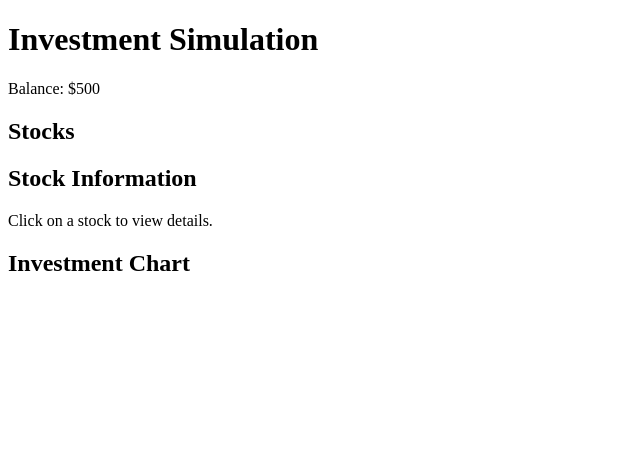
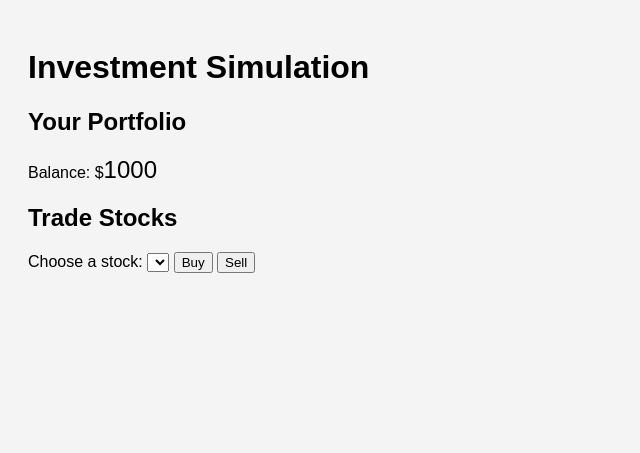
Before and after one commit to MariaAntoniaTonha/Investment-Simulation, a plain HTML site: page index.html in a window 1280 px wide. Shown: the whole page, without its empty margins (0-640 px from the left). Drawn offline with nearby package versions, Linux system fonts and the light colour scheme.

Commit message:
Update index.html

```diff
--- a/index.html
+++ b/index.html
@@ -4,28 +4,23 @@
   <meta charset="UTF-8">
   <meta name="viewport" content="width=device-width, initial-scale=1.0">
   <title>Investment Simulation</title>
-  <link rel="stylesheet" href="styles.css">
+  <link rel="stylesheet" href="style.css">
 </head>
 <body>
   <h1>Investment Simulation</h1>
-  <div id="balance">Balance: $500</div>
-
-  <div id="stock-list">
-    <h2>Stocks</h2>
-    <ul id="stocks"></ul>
+  <div id="portfolio">
+    <h2>Your Portfolio</h2>
+    <p>Balance: $<span id="balance">1000</span></p>
+    <ul id="stock-list"></ul>
   </div>
-
-  <div id="stock-info">
-    <h2>Stock Information</h2>
-    <p id="stock-details">Click on a stock to view details.</p>
+  <div id="trade">
+    <h2>Trade Stocks</h2>
+    <label for="stock-select">Choose a stock:</label>
+    <select id="stock-select"></select>
+    <button onclick="buyStock()">Buy</button>
+    <button onclick="sellStock()">Sell</button>
+    <p id="feedback" style="color: green;"></p>
   </div>
-
-  <div id="chart">
-    <h2>Investment Chart</h2>
-    <canvas id="investmentChart"></canvas>
-  </div>
-
-  <script src="https://cdn.jsdelivr.net/npm/chart.js"></script>
-  <script src="script.js"></script>
+  <script src="app.js"></script>
 </body>
 </html>
```
